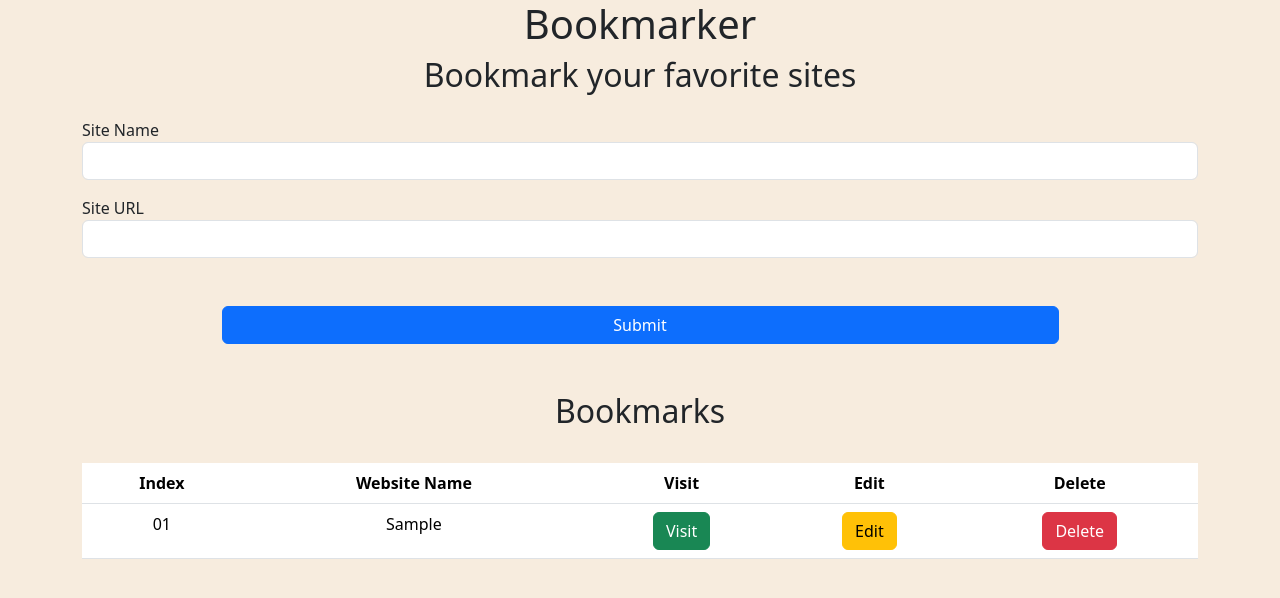
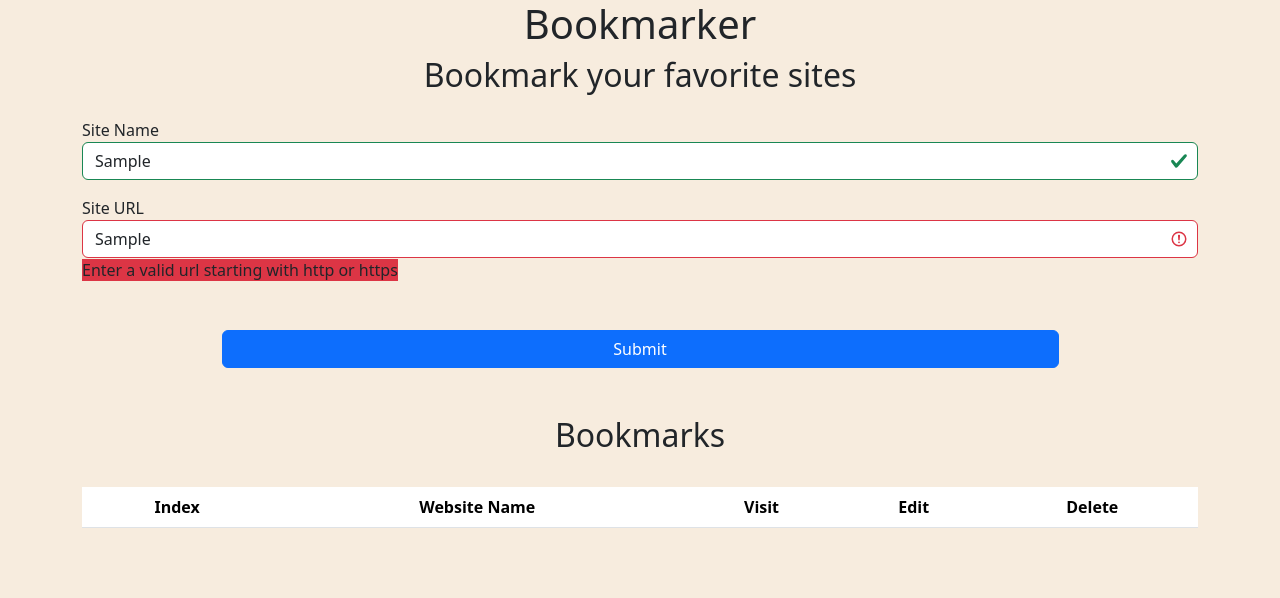
Before and after one commit to omarkaraksi/js-cruds, a plain HTML site: page index.html in a window 1280 px wide. Both pictures are taken after typing "Sample", "Sample" into the empty fields and a click on the button "Submit". Drawn offline with Linux system fonts and the light colour scheme.

Commit message:
validation on add and update

```diff
--- a/index.html
+++ b/index.html
@@ -25,11 +25,13 @@
         <div class="col-md-12 col-lg-12">
             <div class="form-group mt-3">
               <label for="siteName">Site Name</label>
-              <input type="text" class="form-control" id="siteName" />
+              <input type="text" oninput="validateForm(this)"  class="form-control is-invalid" id="siteName" />
+              <span class="bg-danger"></span>
             </div>
             <div class="form-group mt-3">
               <label for="siteUrl">Site URL</label>
-              <input type="text" class="form-control" id="siteUrl" />
+              <input type="text" oninput="validateForm(this)" class="form-control is-invalid" id="siteUrl" />
+              <span class="bg-danger"></span>
             </div>
             <div class="form-group mt-5">
                 <button id="submit" onclick="addBookmark()" class="btn btn-primary w-75   d-block mt-3 mx-auto">Submit</button>
--- a/js/main.js
+++ b/js/main.js
@@ -14,11 +14,14 @@ function  addBookmark() {
         siteName: siteName.value,
         siteUrl: siteUrl.value,
     };
-    bookmarks.push(bookmark);
-    localStorage.setItem("bookmarks", JSON.stringify(bookmarks));
-    siteName.value = "";
-    siteUrl.value = "";
-    renderBookmarks();
+        if(validateForm(siteName) && validateForm(siteUrl)){
+        bookmarks.push(bookmark);
+        localStorage.setItem("bookmarks", JSON.stringify(bookmarks));
+        siteName.value = "";
+        siteUrl.value = "";
+        renderBookmarks();
+    }
+    // renderBookmarks();
 }
 
 function renderBookmarks() {
@@ -54,11 +57,13 @@ function editBookmark(index) {
 }
 
 function updateBookmark(index) {
+
     var bookmark = {
         siteName: siteName.value,
         siteUrl: siteUrl.value,
     };
     bookmarks[index] = bookmark;
+    if(validateForm(siteName) || validateForm(siteUrl)){
 
     localStorage.setItem("bookmarks", JSON.stringify(bookmarks));
     renderBookmarks();
@@ -66,6 +71,7 @@ function updateBookmark(index) {
     siteUrl.value = "";
     updateBtn.classList.add("d-none");
     submitBtn.classList.remove("d-none");
+    }
     // renderBookmarks();
 
 }
@@ -78,3 +84,27 @@ function visitBookmark(index) {
         '_blank' // <- This is what makes it open in a new window.
       );
 }
+
+function validateForm(element){
+
+
+    var regex = {
+        'siteName' : {'regex' : /^[A-Z]\w{0,3}\w{0,10}$/,'message' : 'Enter a valid name starting with uppercase then a word may enter space then end by word'},
+        'siteUrl' : {'regex' : /^https?:\/\/(www\.)?[-a-zA-Z0-9@:%._\+~#=]{1,256}\.[a-zA-Z0-9()]{1,6}\b([-a-zA-Z0-9()@:%_\+.~#?&//=]*)$/ ,'message' : 'Enter a valid url starting with http or https'}
+    };
+
+
+    var elmnt =document.getElementById(element.id)
+    if(regex[element.id]['regex'].test(element.value)){
+        element.classList.remove("is-invalid");
+        element.classList.add("is-valid");
+        elmnt.nextElementSibling.innerHTML = "";
+        return true;
+    }
+    elmnt.nextElementSibling.innerHTML = regex[element.id]['message'];
+    element.classList.remove("valid");
+    element.classList.add("in-valid");
+    return false;
+
+
+}
```
